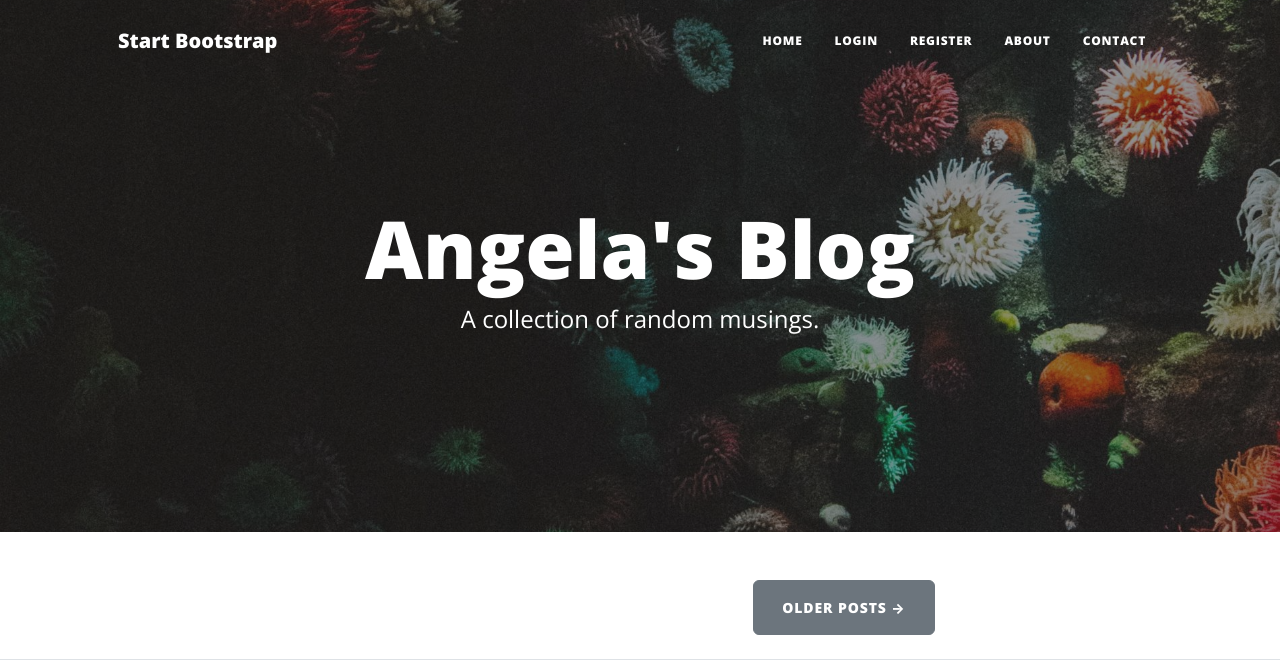
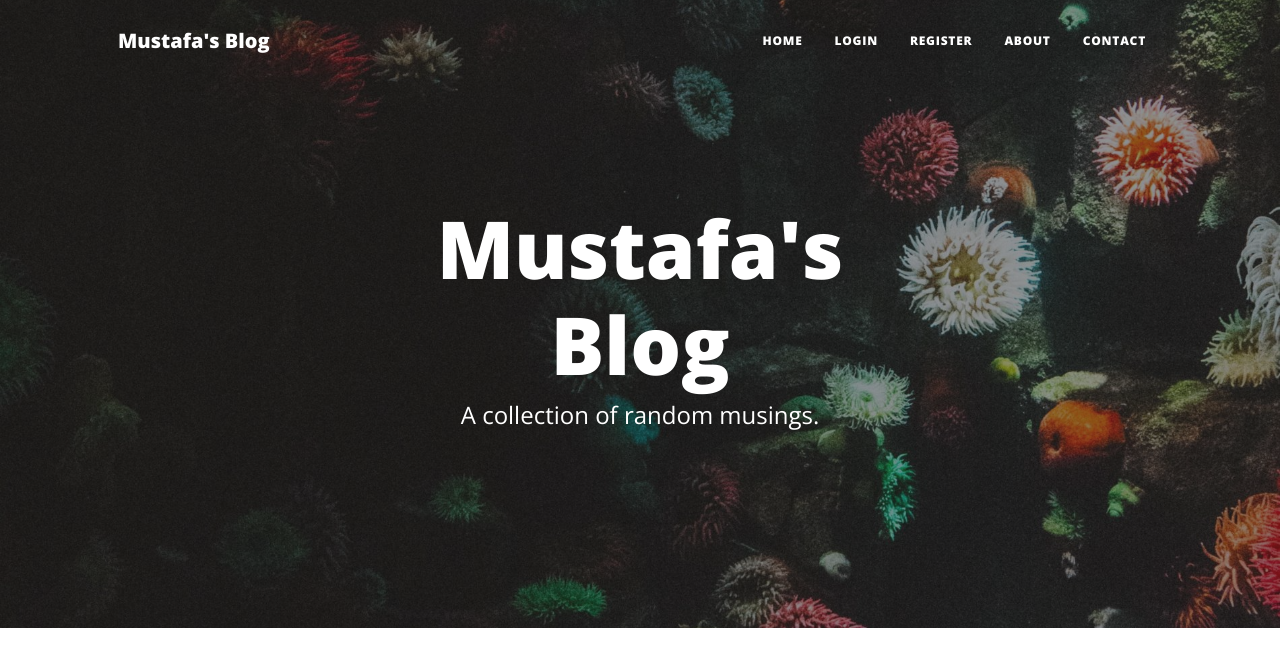
Before and after one commit to mustafa-onur-kilinc/blog_website_with_flask, a Flask app: page / in a window 1280 px wide. Shown: the top 668 px of the page. Run offline with Flask 3, Linux system fonts and the light colour scheme; data that the repository does not hold is empty; some libraries are stand-ins or nearby versions.

Commit message:
Change blog title to "Mustafa's Blog"

```diff
--- a/templates/header.html
+++ b/templates/header.html
@@ -12,7 +12,7 @@
     />
     <meta name="description" content="" />
     <meta name="author" content="" />
-    <title>Angela's Blog</title>
+    <title>Mustafa's Blog</title>
     {% block styles %}
     <!-- Load Bootstrap-Flask CSS here -->
     {{ bootstrap.load_css() }}
@@ -48,7 +48,7 @@
     <!-- Navigation-->
     <nav class="navbar navbar-expand-lg navbar-light" id="mainNav">
       <div class="container px-4 px-lg-5">
-        <a class="navbar-brand" href="/">Start Bootstrap</a>
+        <a class="navbar-brand" href="/">Mustafa's Blog</a>
         <button
           class="navbar-toggler"
           type="button"
--- a/templates/index.html
+++ b/templates/index.html
@@ -9,7 +9,7 @@
     <div class="row gx-4 gx-lg-5 justify-content-center">
       <div class="col-md-10 col-lg-8 col-xl-7">
         <div class="site-heading">
-          <h1>Angela's Blog</h1>
+          <h1>Mustafa's Blog</h1>
           <span class="subheading">A collection of random musings.</span>
         </div>
       </div>
```
